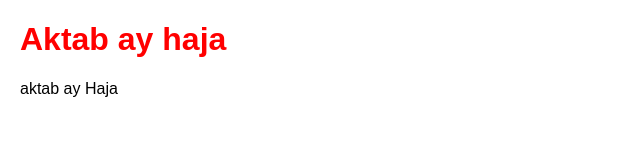
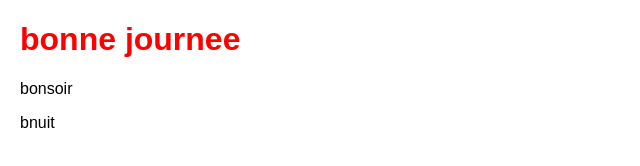
Before and after one commit to yacinee-dlm/mon_projet, a plain HTML site: page index.html in a window 1280 px wide. Shown: the whole page, without its empty margins (0-640 px from the left). Drawn offline with Linux system fonts and the light colour scheme.

Commit message:
Ajout d'un nouveau titre et paragraphe dans index.html

```diff
--- a/index.html
+++ b/index.html
@@ -6,7 +6,8 @@
     <link rel="stylesheet" href="style.css" />
   </head>
   <body>
-    <h1>Aktab ay haja</h1>
-    <p>aktab ay Haja</p>
+    <h1>bonne journee</h1>
+    <p>bonsoir</p>
+    <p>bnuit</p>
   </body>
 </html>
```
